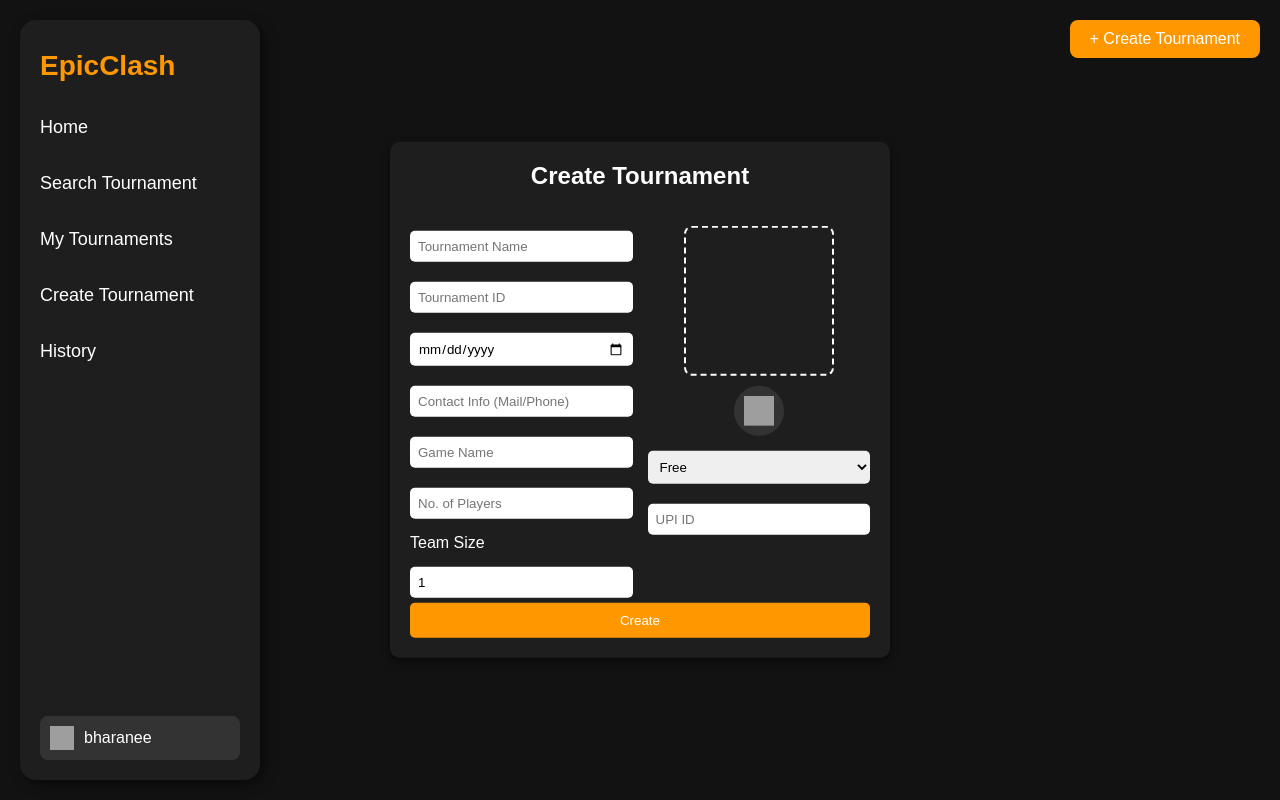
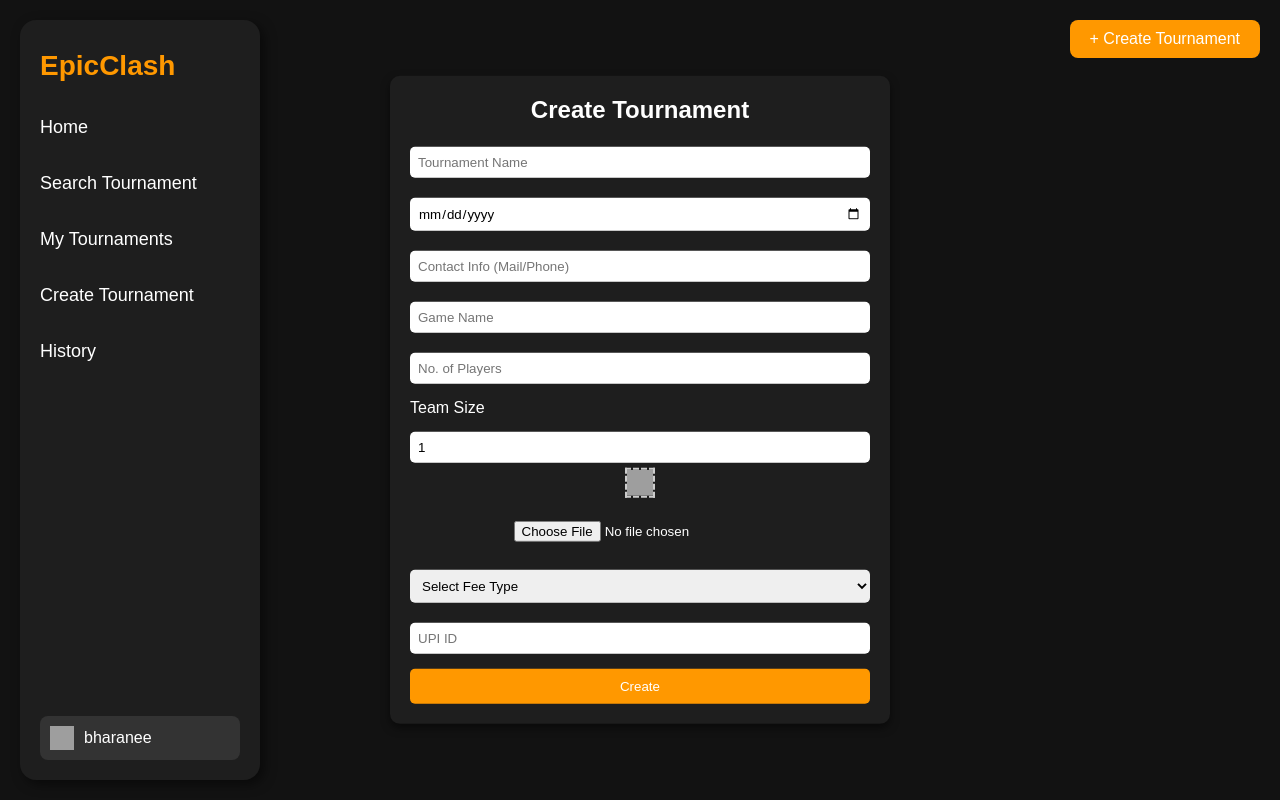
Before and after one commit to Bharaneedharan-K/Gaming-Tournament-Hosting-Website, a PHP site: page /create_tournament.php in a window 1280 px wide, after a click on "+ Create Tournament". Run offline with PHP 8.4, Linux system fonts and the light colour scheme; grey boxes are pictures that could not be loaded.

Commit message:
svave the tournament details

```diff
--- a/user/createTournament/create_tournament.php
+++ b/user/createTournament/create_tournament.php
@@ -215,10 +215,16 @@
     .modal-content h2 {
     text-align: center;
     color: white;
-  }
+  }`
   .form-container {
         display: flex;
-    gap: 15px;
+        gap: 20px;
+    }
+    .form-column {
+        flex: 1;
+        display: flex;
+        flex-direction: column;
+        gap: 10px;
     }
   .form-left, .form-right {
     flex: 1;
@@ -230,19 +236,13 @@
         display: flex;
         flex-direction: column;
         align-items: center;
-  gap: 10px;
     }
 
     .upload-label {
-  width: 50px;
-  height: 50px;
-  background-color: #333;
+        cursor: pointer;
         display: flex;
+        flex-direction: column;
         align-items: center;
-  justify-content: center;
-  border-radius: 50%;
-  cursor: pointer;
-  transition: background 0.3s;
     }
 
 .upload-label:hover {
@@ -271,6 +271,13 @@
   height: 100%;
   object-fit: cover;
   display: none;
+}
+.image-preview {
+        width: 100px;
+        height: 100px;
+        object-fit: cover;
+        border: 2px dashed #ccc;
+        margin-bottom: 10px;
     }
 
 
@@ -301,51 +308,53 @@
 
   <div class="content">
     <button class="create-tournament-btn" onclick="document.getElementById('tournament-modal').style.display='block'">+ Create Tournament</button>
+
     <div id="tournament-modal" class="modal">
         <div class="modal-content">
             <h2>Create Tournament</h2>
-        <br></br>
+            <br>
+
+            <form id="tournament-form" action="save_tournament.php" method="POST" enctype="multipart/form-data">
                 <div class="form-container">
-          <div class="form-left">
-            <input type="text" placeholder="Tournament Name">
-            <input type="text" placeholder="Tournament ID">
-            <input type="date" placeholder="Date">
-            <input type="text" placeholder="Contact Info (Mail/Phone)">
-            <input type="text" placeholder="Game Name">
-            <input type="number" placeholder="No. of Players">
+                    <div class="form-column">
+                        <input type="text" name="tournament_name" placeholder="Tournament Name" required>
+
+                        <input type="date" name="tournament_date" required>
+                        <input type="text" name="contact_info" placeholder="Contact Info (Mail/Phone)" required>
+                        <input type="text" name="game_name" placeholder="Game Name" required>
+                        <input type="number" name="num_players" placeholder="No. of Players" required min="1">
                         <label>Team Size</label>
-            <input type="number" value="1">
+                        <input type="number" name="team_size" value="1" required min="1">
                     </div>
-          <div class="form-right">
+
+                    <div class="form-column">
                         <div class="image-upload">
-            <input type="file" id="tournament-image" accept="image/*" onchange="previewImage(event)" hidden>
-
-            <div class="image-preview-box">
-              <img id="image-preview" src="#" alt="Image Preview" style="display:none;">
-            </div>
-            <label for="tournament-image" class="upload-label">
-              <img src="https://img.icons8.com/ios-filled/50/ffffff/upload.png" alt="Upload Icon">
+                            <label for="tournament_image" class="upload-label">
+                                <img id="image-preview" src="placeholder.png" alt="Preview" class="image-preview">
+                                <input type="file" id="tournament_image" name="tournament_image" accept="image/*" required onchange="previewImage(event)">
                             </label>
                         </div>
 
-            <select id="fee-type" onchange="togglePrizeFields()">
+                        <select name="fee_type" id="fee-type" required onchange="togglePrizeFields()">
+                            <option value="" disabled selected>Select Fee Type</option>
                             <option value="free">Free</option>
                             <option value="paid">Paid</option>
                         </select>
+
                         <div id="prize-fields" style="display: none;">
-              <input type="text" placeholder="Top 1 Prize">
-              <input type="text" placeholder="Top 2 Prize">
-              <input type="text" placeholder="Top 3 Prize">
+                            <input type="text" name="top_1_prize" id="prize-1" placeholder="Top 1 Prize">
+                            <input type="text" name="top_2_prize" id="prize-2" placeholder="Top 2 Prize">
+                            <input type="text" name="top_3_prize" id="prize-3" placeholder="Top 3 Prize">
                         </div>
-            <input type="text" placeholder="UPI ID">
+
+                        <input type="text" name="upi_id" placeholder="UPI ID" required>
+                        <button type="submit">Create</button>
                     </div>
                 </div>
-        <button onclick="closeModal()">Create</button>
+            </form>
         </div>
     </div>
-
 </div>
-
   <script>
     function scrollToTop() {
       window.scrollTo({ top: 0, behavior: 'smooth' });
@@ -354,21 +363,42 @@
     function handleLogout() {
       window.location.href = '../../login/index.php';
     }
-    function previewImage(event) {
-    const preview = document.getElementById('image-preview');
-    const file = event.target.files[0];
-    if (file) {
-      const reader = new FileReader();
-      reader.onload = function (e) {
-        preview.src = e.target.result;
-        preview.style.display = 'block';
-      };
-      reader.readAsDataURL(file);
+
+    function validateForm() {
+        let requiredFields = document.querySelectorAll("#tournament-form input[required], #tournament-form select[required]");
+        for (let field of requiredFields) {
+            if (!field.value.trim()) {
+                alert("Please fill all required fields.");
+                field.focus();
+                return false;
             }
         }
+        return true;
+    }
+
+    function previewImage(event) {
+        const reader = new FileReader();
+        reader.onload = function() {
+            const output = document.getElementById('image-preview');
+            output.src = reader.result;
+        };
+        reader.readAsDataURL(event.target.files[0]);
+    }
   function togglePrizeFields() {
-    const feeType = document.getElementById('fee-type').value;
-    document.getElementById('prize-fields').style.display = feeType === 'paid' ? 'block' : 'none';
+    let feeType = document.getElementById("fee-type").value;
+    let prizeFields = document.getElementById("prize-fields");
+
+    if (feeType === "paid") {
+        prizeFields.style.display = "block";
+        document.getElementById("prize-1").setAttribute("required", "true");
+        document.getElementById("prize-2").setAttribute("required", "true");
+        document.getElementById("prize-3").setAttribute("required", "true");
+    } else {
+        prizeFields.style.display = "none";
+        document.getElementById("prize-1").removeAttribute("required");
+        document.getElementById("prize-2").removeAttribute("required");
+        document.getElementById("prize-3").removeAttribute("required");
+    }
 }
   function closeModal() {
     document.getElementById('tournament-modal').style.display = 'none';
```
Also changed, not shown: query.sql (+20 -0 lines), user/createTournament/save_tournament.php (added, +69 -0 lines). Lines whose indentation alone changed are shown as unchanged.
